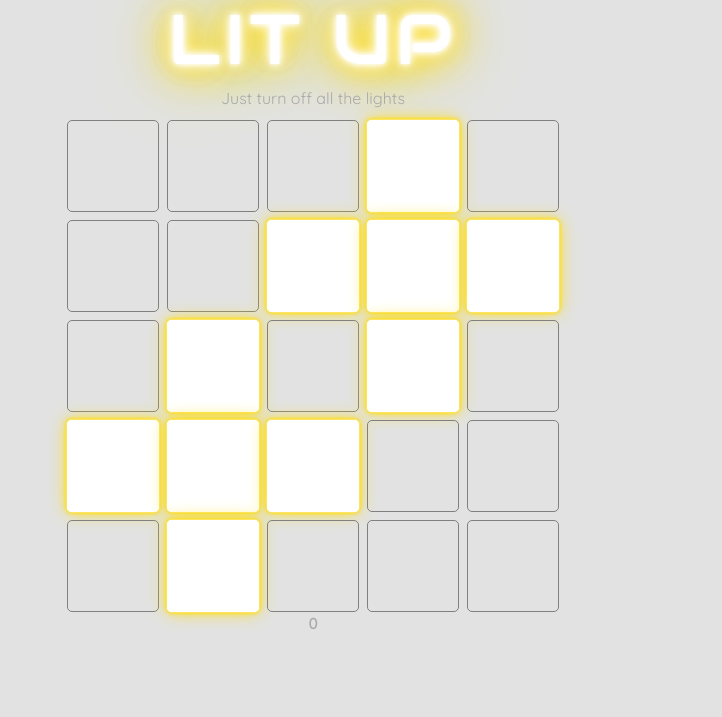
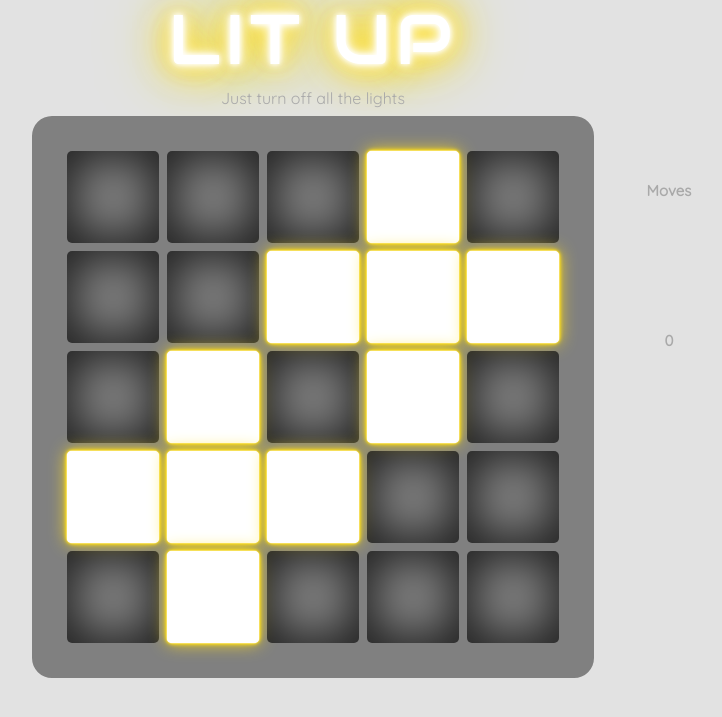
Before and after one commit to abinocoe/wdi-project-1, a PHP site: page / in a window 1280 px wide. Shown: the top 717 px of the page, without its empty margins (327-1049 px from the left). Run offline with PHP 8.4, Linux system fonts and the light colour scheme; some libraries are stand-ins or nearby versions; some web fonts are replaced.

Commit message:
added more levels and changed board styling

```diff
--- a/css/style.css
+++ b/css/style.css
@@ -30,15 +30,22 @@ ul {
   width: 500px;
   height: 500px;
   margin: 0 auto;
+  padding: 1px;
   list-style: none;
+  display: inline-block;
+  background-color: grey;
+  border-radius: 20px;
+  border: 30px solid grey;
 }
 
 li {
-  width: 80px;
-  height: 80px;
+  width: 82px;
+  height: 82px;
   padding: 5px;
-  border: 1px solid grey;
   margin: 4px;
+  -webkit-box-shadow: inset 0px 0px 45px 8px rgba(0,0,0,0.75);
+  -moz-box-shadow: inset 0px 0px 45px 8px rgba(0,0,0,0.75);
+  box-shadow: inset 0px 0px 45px 8px rgba(0,0,0,0.75);
   border-radius: 5px;
   position: relative;
   float: left;
@@ -48,20 +55,28 @@ li {
   transform-origin: top;
 }
 
+aside {
+  display: inline-block;
+  position: absolute;
+  float: right;
+  height: 300px;
+  width: 150px;
+}
+
+aside h2 {
+  width: 150px;
+  height: 150px;
+  line-height: 150px;
+}
+
 @-webkit-keyframes flip {
   0% { -webkit-transform: rotateX(270deg);    }
   25%   { -webkit-transform: rotateX(400deg); }
-  75%   { -webkit-transform: rotateX(310deg); }
+  60%   { -webkit-transform: rotateX(330deg); }
   100%  { -webkit-transform: rotateX(360deg); }
 }
 
 .light {
-  /*background-color: #ABFF00;
-  box-shadow: rgba(0, 0, 0, 0.2) 0 -1px 7px 1px, inset #304701 0 -1px 9px, #89FF00 0 2px 12px;*/
-  /*heavier blur*/
-  /*background-color: #ffffff;
-  box-shadow: 0 0 5px #fff, 0 0 10px #fff, 0 0 15px #fff, 0 0 20px #FFDD1B, 0 0 35px #FFDD1B, 0 0 40px #FFDD1B, 0 0 50px #FFDD1B, 0 0 75px #FFDD1B;*/
-  /*super light blur*/
   height: 82px;
   width: 82px;
   border: none;
--- a/home.html
+++ b/home.html
@@ -38,7 +38,9 @@
     <li></li>
     <li></li>
   </ul>
-  <h2>0</h2>
+  <aside>
+    <h2>Moves<br><span>0<span></h2>
+  </aside>
 </head>
 <body>
 
--- a/js/app.js
+++ b/js/app.js
@@ -45,7 +45,10 @@ litUp.loadLevel = function(board, levelNo) {
   [3,4,5,10,11,13,14,19,20,21],
   [1,5,7,8,10,14,16,17,19,23],
   [3,4,6,7,8,9,10,12,14,15,16,17,18,20,21],
-  [2,7,10,11,13,14,17,22]];
+  [2,7,10,11,13,14,17,22],,
+  [1,2,5,6,10,14,18,19,22,23]
+  [0,2,8,10,14,16,22,24],
+  [2,3,5,6,9,11,12,13,14,16,17,19,23,24]];
   litUp.toggler(board, this.levels[levelNo]);
 }
 
@@ -57,13 +60,13 @@ litUp.toggler = function(elements, array) {
 
 litUp.updateCount = function() {
   this.moves++;
-  $('h2').text(this.moves);
+  $('span').text(this.moves);
 }
 
 litUp.checkWin = function(elements) {
   if ($(elements).hasClass('light') === false) {
     console.log("you've won!");
-    $('h2').text("0");
+    $('span').text("0");
     this.moves = 0;
     this.level++;
     litUp.loadLevel(elements, this.level);
```
